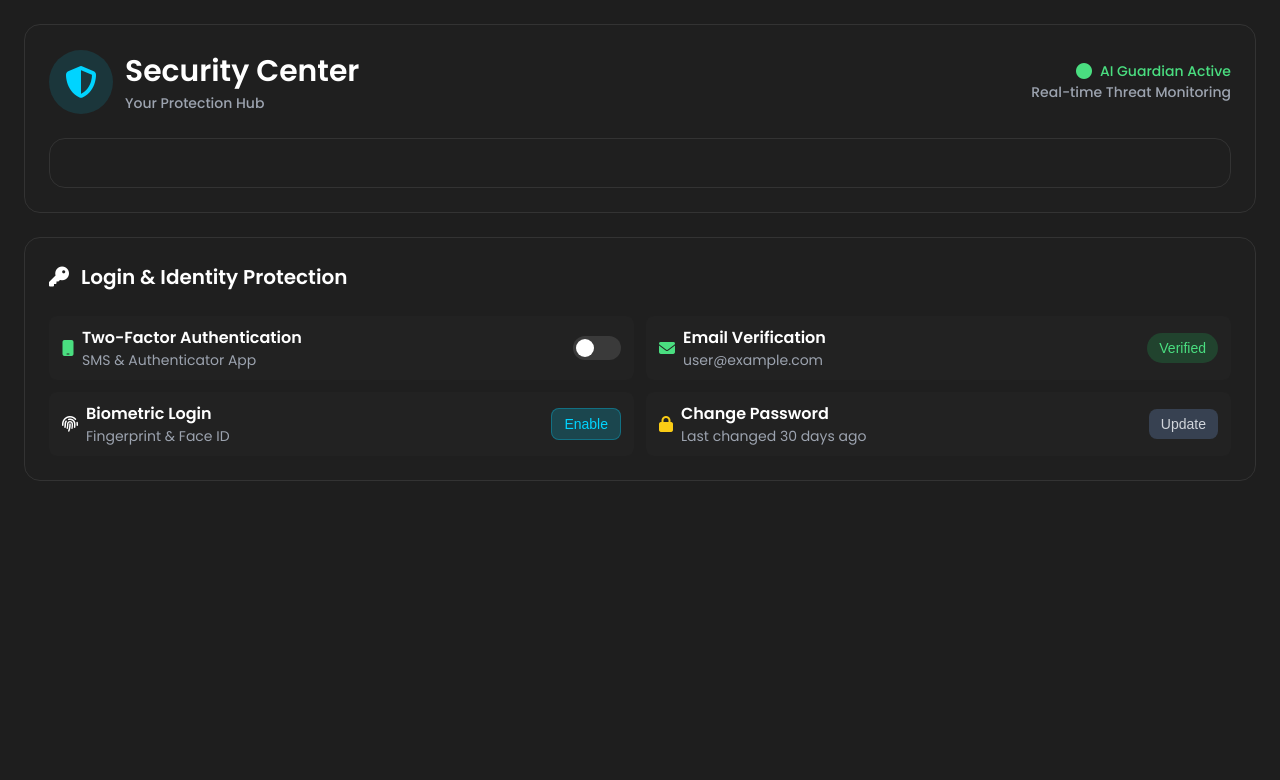
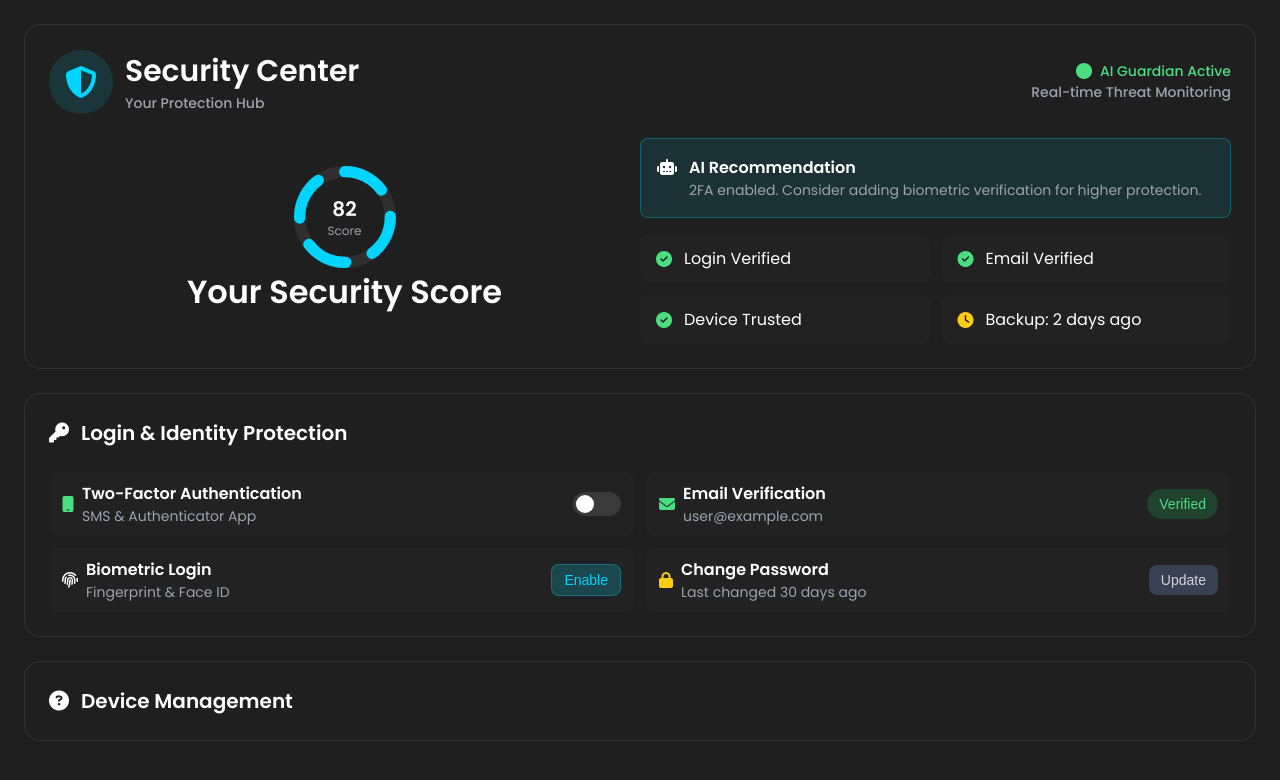
Before and after one commit to nhidhossain/30-day-challenge, a plain HTML site: page security-center-new/index.html in a window 1280 px wide. Drawn offline with Linux system fonts and the light colour scheme; files whose address does not match are found by name.

Commit message:
section-3-added

```diff
--- a/security-center-new/index.html
+++ b/security-center-new/index.html
@@ -27,10 +27,62 @@
                 <p>Real-time Threat Monitoring</p>
             </div>
         </div>
-        <div class="section">
+        <div class="sub-section">
+            <div class="score">
+            <div class="score-ring">
+                        <svg class="ring" width="102" height="102" viewBox="0 0 36 36">
+                            <path class="ring-bg"
+                                d="M18 2
+                                    a 16 16 0 0 1 0 32
+                                    a 16 16 0 0 1 0 -32" />
+                            <path class="ring-progress"
+                                d="M18 2
+                                    a 16 16 0 0 1 0 32
+                                    a 16 16 0 0 1 0 -32" />
+                        </svg>
+
+                        <div class="score-text">
+                            <div class="score-number">82</div>
+                            <div class="score-label">Score</div>
+                        </div>
+                    </div>
+                    <div>
+                        <h1>Your Security Score</h1>
+                    </div>
+        </div>
+        <div class="notify">
+                    <div class="ai-recommendation">
+                        <i class="fa-solid fa-robot"></i>
+                        <div class="name">
+                            <h1>AI Recommendation</h1>
+                            <p>2FA enabled. Consider adding biometric verification for higher protection.</p>
+                        </div>
+                    </div>
+                    <div class="notify-grid">
+                        <div class="notify-status">
+                            <i class="fa-solid fa-circle-check success"></i>
+                            <span>Login Verified</span>
+                        </div>
+
+                        <div class="notify-status">
+                            <i class="fa-solid fa-circle-check success"></i>
+                            <span>Email Verified</span>
+                        </div>
+
+                        <div class="notify-status">
+                            <i class="fa-solid fa-circle-check success"></i>
+                            <span>Device Trusted</span>
+                        </div>
+
+                        <div class="notify-status">
+                            <i class="fa-solid fa-clock warning"></i>
+                            <span>Backup: 2 days ago</span>
+                        </div>
+
+                    </div>
 
         </div>
-
+            </div>
     </div>
 
     <div class="section">
@@ -40,7 +92,7 @@
             <h1>Login & Identity Protection</h1>
             </div>
         </div>
-        <div class="sub-section">
+        <div class="sub-co-section">
             <div class="status-grid">
                 <div class="status-card">
                 <div class="status-details">
@@ -106,5 +158,14 @@
         </div>
     </div>
 
+    <div class="section">
+        <div class="header">
+            <div class="name">
+                <i class="fa fa-question-circle" aria-hidden="true"></i>
+                <h1>Device Management</h1>
+            </div>
+        </div>
+    </div>
+
 </body>
 </html>
--- a/security-center-new/style.css
+++ b/security-center-new/style.css
@@ -150,7 +150,8 @@ body{
     margin-top: -2px;
 }
 /* ---ring---- */
-.score-status{
+.score{
+    width: 100%;
     display: flex;
     flex-direction: column;
     justify-content: center;
@@ -184,9 +185,39 @@ body{
     grid-template-columns: repeat(1, 1fr);
     gap: 12px;
     }
+}
+.notify-grid .notify-status .success{
+    color: #4ADE80;
+}
+.notify-grid .notify-status .warning{
+    color: #FACC15;
+}
+.notify-status{
+    padding: 12px 16px;
+    background-color: rgba(47, 47, 47, 0.2);
+    border-radius: 8px;
+    display: flex;
+    flex-direction: row;
+    justify-content: left;
+    align-items: center;
+    gap: 12px;
+}
+
+.notify-grid{
+    margin-top: 16px;
+    display: grid;
+    grid-template-columns: repeat(2, 1fr);
+    column-gap: 12px;
+    row-gap: 12px;
+}
+@media (max-width: 700px) {
+    .notify-grid{
+        display: grid;
+    grid-template-columns: repeat(1, 1fr);
+    gap: 12px;
+    }
 
 }
-
 .status-card{
     padding: 9px 13px;
     background-color: rgba(47, 47, 47, 0.2);
@@ -348,3 +379,68 @@ body{
     font-weight: 400;
     color: rgba(74, 222, 128, 1);
 }
+
+.ai-recommendation{
+    /* height: 78px;
+    width: auto; */
+    background-color: rgba(0, 212, 255, .1);
+    border-radius: 8px;
+    border: 1px solid rgba(0, 212, 255, .3);
+    padding: 16px;
+    display: flex;
+    flex-direction: row;
+    justify-content: left;
+    align-items: top;
+}
+
+.ai-recommendation i{
+    padding-right: 12px;
+    padding-top: 4px;
+}
+
+.name{
+    justify-content: top;
+    align-items: top;
+}
+
+.name h1{
+    font-size: 16px;
+    font-weight: 700;
+}
+
+.name p{
+    font-size: 14px;
+    font-weight: 400;
+    color: #9CA3AF;
+}
+.notify{
+    width: 100%;
+    display: flex;
+    flex-direction: column;
+    justify-content: center;
+    column-gap: 16px;
+}
+.sub-section{
+    display: flex;
+    flex-direction: row;
+    align-items: center;
+
+}
+@media (max-width: 700px) {
+.notify{
+    width: 100%;
+    display: flex;
+    flex-direction: column;
+    justify-content: center;
+    column-gap: 16px;
+    margin-top: 16px;
+}
+}
+@media (max-width: 700px) {
+.sub-section{
+    display: flex;
+    flex-direction: column;
+    align-items: center;
+    column-gap: 16px;
+}
+}
```
